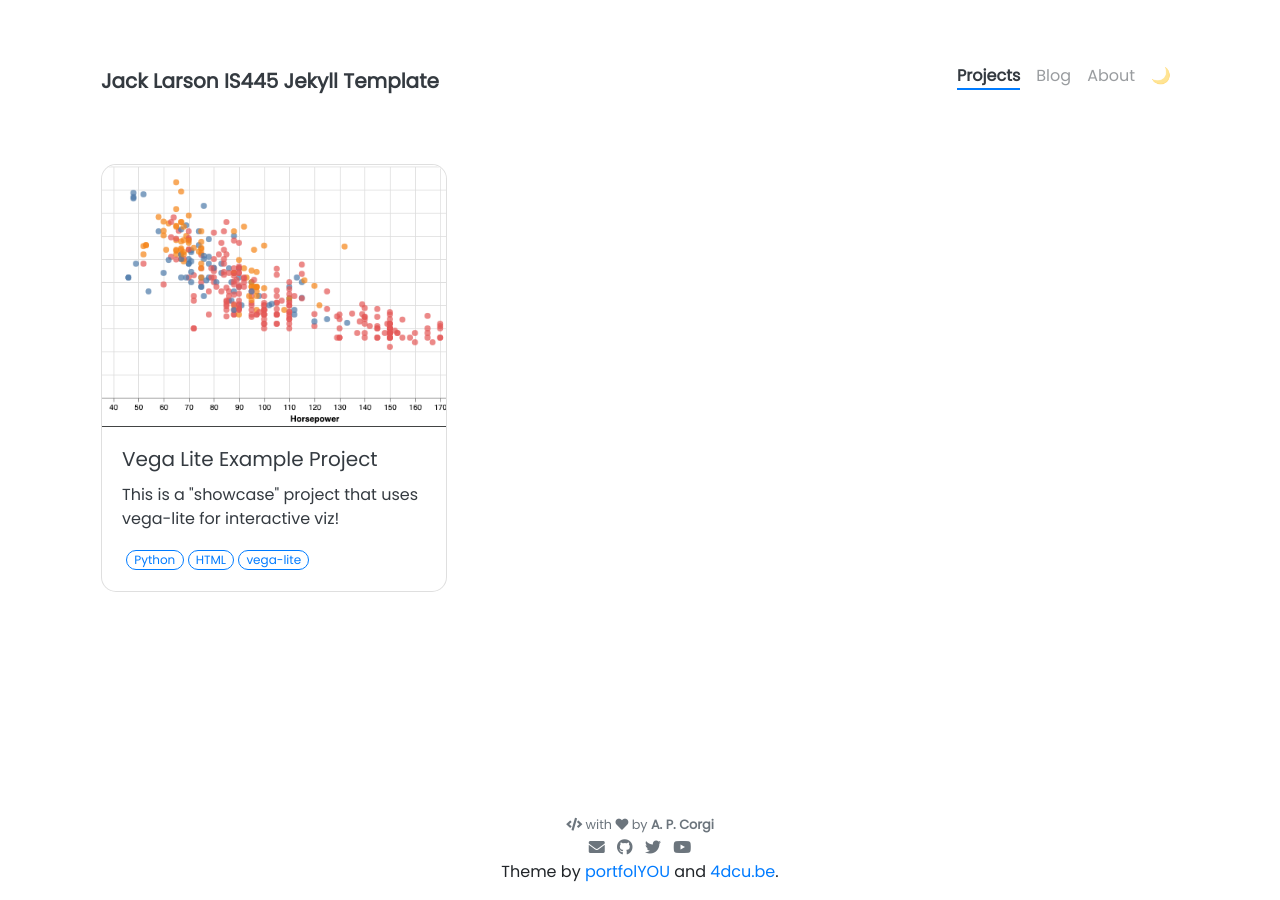
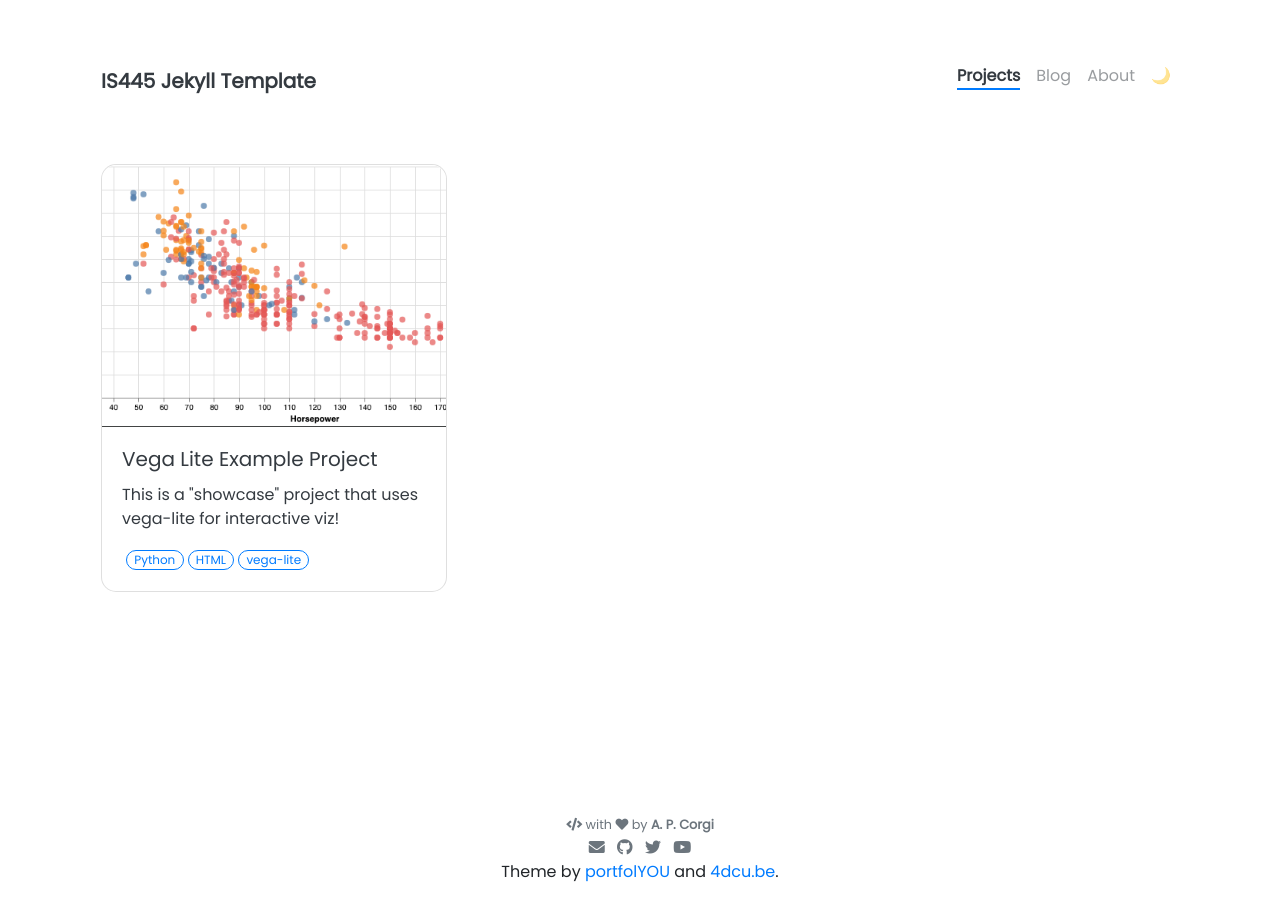
Before and after one commit to JackLarson01/JackLarson01.github.io, a Jekyll site: the page built from pages/projects.html, in a window 1280 px wide. Built offline with Jekyll 4.4.1, drawn with Linux system fonts in a browser that asks for light colours; nearby versions of some CDN libraries.

Commit message:
messing with commit

```diff
--- a/_config.yml
+++ b/_config.yml
@@ -5,12 +5,12 @@
 # NOTE: it looks like you need to rebuild + repush everytime you update this _config.yml file
 
 ### Site Settings ###
-title               : Jack Larson IS445 Jekyll Template
+title               : IS445 Jekyll Template
 description         : >-
                       I am definitely not a corgi!
 baseurl             : ""   # Change to empty quotes if you are hosting your site at <your-username>.github.io directly,
 #                                             otherwise will be hosted at <your-username>.github.io/{{base_url}}
-repository          : JackLarson01    # Change to <your-username>/<your-username>.github.io (or remove it if you don't need remote projects) -- for example, I would put "jnaiman" without the quotes after the ":" here
+repository          :     # Change to <your-username>/<your-username>.github.io (or remove it if you don't need remote projects) -- for example, I would put "jnaiman" without the quotes after the ":" here
 open_new_tab        : false                             # Opens external URLs in new tab (works for posts, projects and navbar only)
 
 
```
